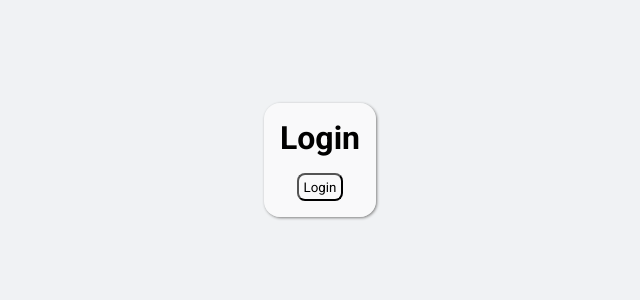
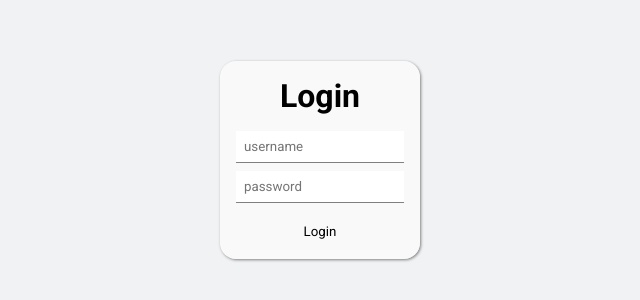
Before and after one commit to dttrujillo00/gamor-app, a React (Vite) app: page /login in a window 1280 px wide. Shown: the part 240-540 px from the top of the page, without its empty margins (320-960 px from the left). Built offline with nearby package versions, Linux system fonts and the light colour scheme.

Commit message:
login con usuario y password funcionando
Se crearon 3 usuario con acceso a la web, revisar el directorio data/users.js

```diff
--- a/src/components/LoginScreen/LoginScreen.css
+++ b/src/components/LoginScreen/LoginScreen.css
@@ -11,10 +11,19 @@
     box-shadow: 1px 1px 3px gray;
     border-radius: 1rem;
     padding: 1rem;
+    text-align: center;
 }
 
-.loginScreen form h1 {
-    margin-bottom: 1rem;
+.loginScreen form .inputs_container {
+    margin: 1rem 0;
+}
+
+.loginScreen form .inputs_container input {
+    display: block;
+    margin-bottom: .5rem;
+    padding: .5rem;
+    border: none;
+    border-bottom: 1px solid gray;
 }
 
 .loginScreen form button {
@@ -22,6 +31,5 @@
     display: block;
     padding: .3rem;
     background-color: transparent;
-    border-radius: .5rem;
-    cursor: pointer;
+    border-radius: .5rem;border: none;  cursor: pointer;
 }
--- a/src/components/LoginScreen/LoginScreen.jsx
+++ b/src/components/LoginScreen/LoginScreen.jsx
@@ -1,36 +1,77 @@
-import { useContext } from "react"
+import { useContext, useState } from "react"
 import { AuthContext } from "../../auth/AuthContext"
 import { useNavigate } from "react-router-dom"
 import { types } from "../../types/types";
 import './LoginScreen.css'
+import { users } from "../../data/users";
 
 
 export const LoginScreen = () => {
 
     const { dispatch } = useContext(AuthContext);
     const navigate = useNavigate();
+    const [username, setUsername] = useState('')
+    const [password, setPassword] = useState('')
 
-    const handleLogin = () => {
+    const verifyCredentials = (username, password) => {
+
+        const user = users.find( user => {
+            return user.username === username && user.password === password
+        } )
+
+        return !(typeof user === 'undefined')
+
+    }
+
+    const onInputChange = ({ target }) => {
+
+        const newValue = target.value.trim()
+
+        switch (target.name) {
+            case 'username':
+                setUsername(newValue)
+                break;
+            case 'password':
+                setPassword(newValue)
+                break;
+
+            default:
+                break;
+        }
+    }
+
+    const handleLogin = (event) => {
+
+        event.preventDefault();
+        if(verifyCredentials(username, password)) {
             const lastPath = localStorage.getItem('lastPath') || '/';
 
             dispatch({
                 type: types.login,
                 payload: {
-                name: 'Daniel'
+                    username
                 }
             })
 
             navigate(lastPath, { replace: true });
         }
 
+    }
+
   return (
     <div className="loginScreen">
 
-        <form>
+        <form onSubmit={ handleLogin }>
             <h1>Login</h1>
 
+            <div className="inputs_container">
+                <input onChange={ onInputChange } value={ username } name="username" type="text" placeholder="username" />
+                <input onChange={ onInputChange } value={ password } name="password" type="password" placeholder="password" />
+            </div>
+
+
             <button
-                onClick={ handleLogin }
+                type='submit'
             >
                 Login
             </button>
--- /dev/null
+++ b/src/data/users.js
@@ -0,0 +1,14 @@
+export const users = [
+    {
+        username: 'Avangenio',
+        password: 'AvangenioPassword',
+    },
+    {
+        username: 'Daniel',
+        password: 'DanielPassword',
+    },
+    {
+        username: 'Admin',
+        password: 'AdminPassword',
+    },
+]
```
Lines whose indentation alone changed are shown as unchanged.
